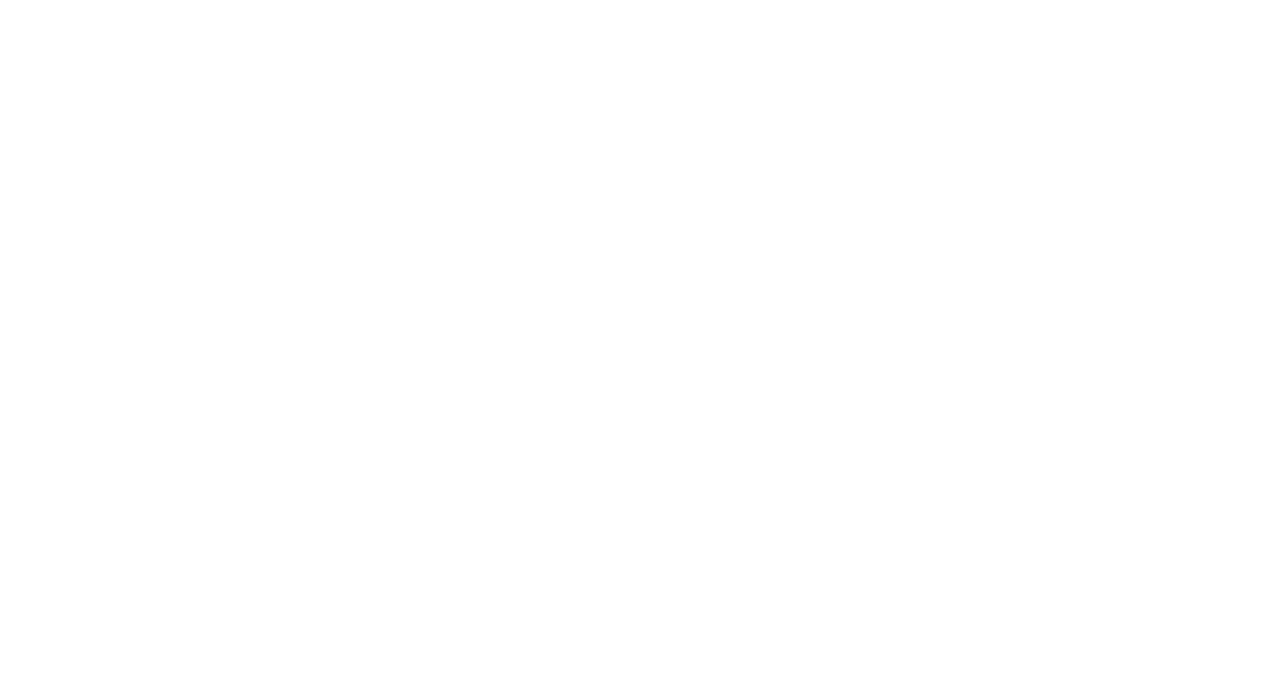
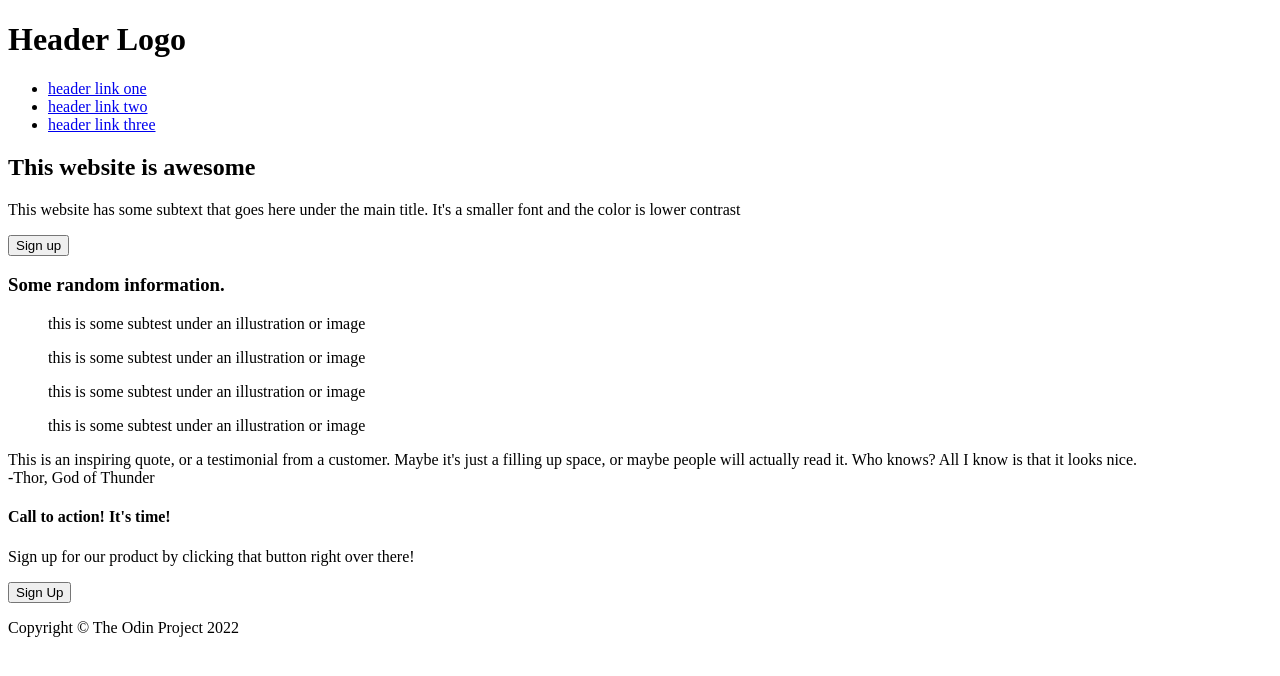
Before and after one commit to marcdtnguyen/landing-page, a plain HTML site: page index.html in a window 1280 px wide. Drawn offline with Linux system fonts and the light colour scheme.

Commit message:
Add index.html structure

```diff
--- a/index.html
+++ b/index.html
@@ -9,6 +9,67 @@
 </head>
 
 <body>
+    <header>
+        <h1>Header Logo</h1>
+        <ul>
+            <li><a href="#">header link one</a></li>
+            <li><a href="#">header link two</a></li>
+            <li><a href="#">header link three</a></li>
+        </ul>
+    </header>
+    <main>
+        <section class="hero">
+            <h2>This website is awesome</h2>
+            <p>This website has some subtext that goes here under the main title. It's a smaller font and the color is
+                lower contrast</p>
+            <button>Sign up</button>
+            <div class="placeholder"></div>
+        </section>
+        <section>
+            <h3>Some random information.</h3>
+            <div>
+            <figure class="container">
+                <div class="img"></div>
+                <figcaption>
+                    this is some subtest under an illustration or image
+                </figcaption>
+            </figure>
+            <figure>
+                <div class="img"></div>
+                <figcaption>
+                    this is some subtest under an illustration or image
+                </figcaption>
+            </figure>
+            <figure>
+                <div class="img"></div>
+                <figcaption>
+                    this is some subtest under an illustration or image
+                </figcaption>
+            </figure>
+            <figure>
+                <div class="img"></div>
+                <figcaption>
+                    this is some subtest under an illustration or image
+                </figcaption>
+            </figure>
+        </div>
+        </section>
+        <section>
+            <quote>This is an inspiring quote, or a testimonial from a customer. Maybe it's just a filling up space, or
+                maybe people will actually read it. Who knows? All I know is that it looks nice.</quote>
+            <aside>-Thor, God of Thunder</aside>
+        </section>
+        <section>
+            <div class="sign-up">
+                <h4>Call to action! It's time!</h4>
+                <p>Sign up for our product by clicking that button right over there!</p>
+                <button>Sign Up</button>
+            </div>
+        </section>
+    </main>
+    <footer>
+        <p>Copyright © The Odin Project 2022</p>
+    </footer>
 </body>
 
 </html>
```
